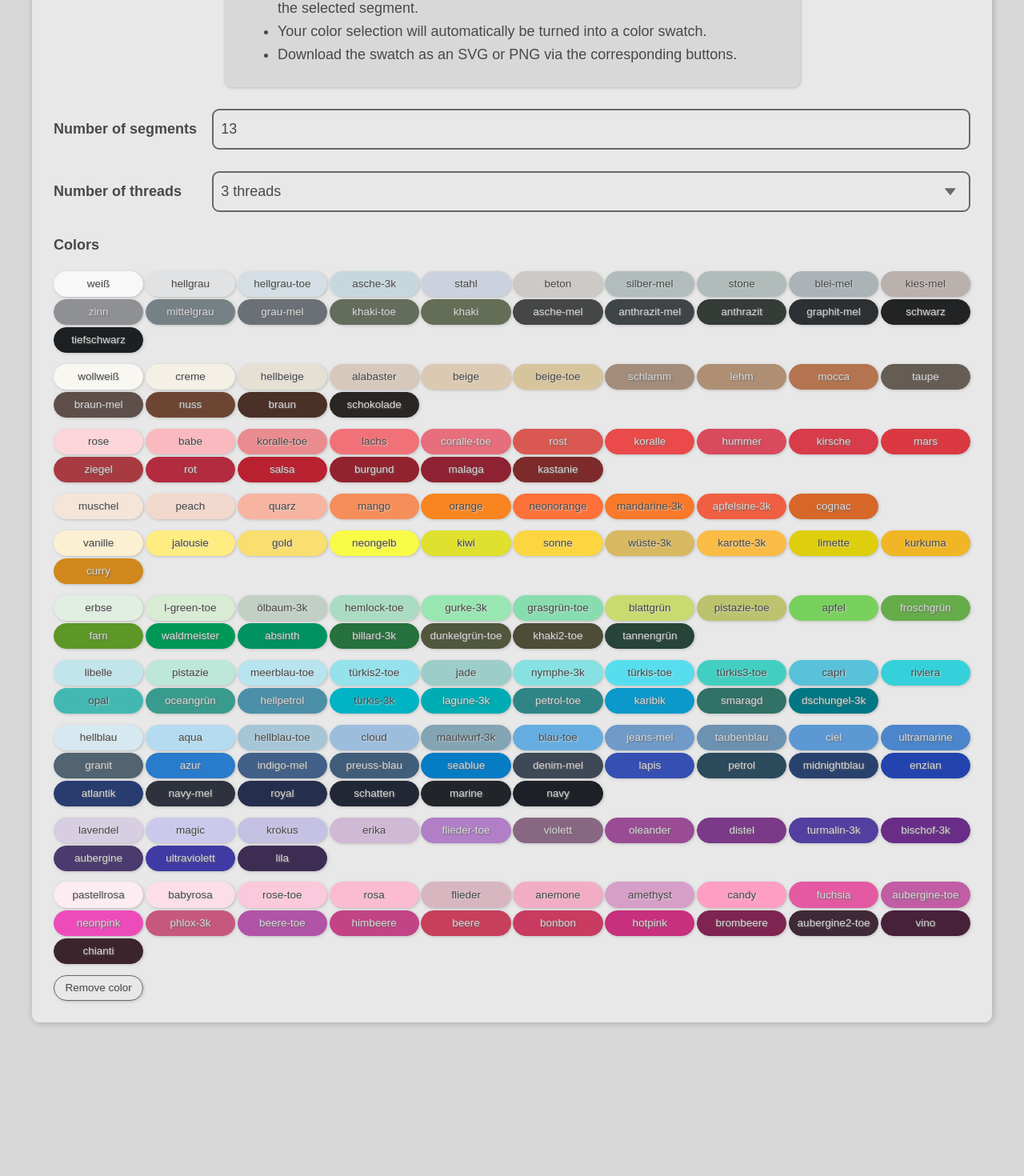
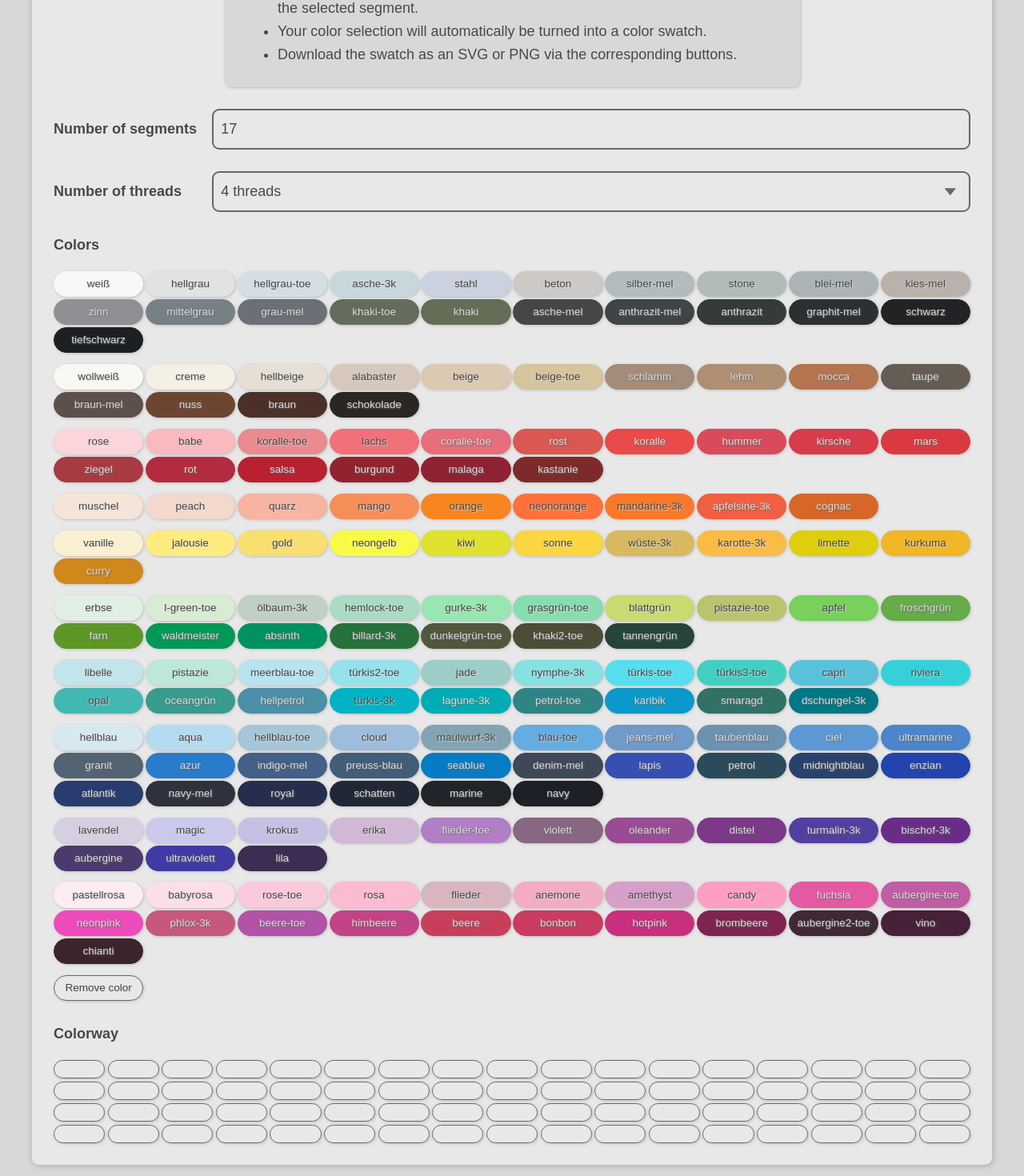
Before and after one commit to felis-blue/vue-yarn-gradients, a Vue app: page / in a window 1280 px wide. Shown: the part 453-1923 px from the top of the page at 80% size. Before the commit the page ends 1744 px from the top, so only its background shows below. Built offline with nearby package versions, Linux system fonts and the light colour scheme; a web font is replaced by a local one.

Commit message:
add colorway and focus and color functionality

```diff
--- a/src/components/ColorTemplates.vue
+++ b/src/components/ColorTemplates.vue
@@ -7,7 +7,7 @@
       class="color color-template"
       :class="[color.textColor, color.hueGroupStart ? 'hue-group-start' : '']"
       :style="color.hex ? `--color: ${color.hex};` : ''"
-      @click="handleTemplateClick(color)"
+      @click="$emit('updateColor', color)"
     >
       {{ color.name }}
     </button>
@@ -15,11 +15,8 @@
 </template>
 
 <script setup lang="ts">
-import { colors, type Color } from '@/data/colors';
-
-function handleTemplateClick(color: Color) {
-  console.log(color);
-}
+import { colors } from '@/data/colors';
+defineEmits(['updateColor']);
 </script>
 
 <style scoped>
@@ -29,16 +26,6 @@ function handleTemplateClick(color: Color) {
   grid-template-columns: repeat(auto-fit, minmax(14ch, 1fr));
   align-items: end;
   gap: 0.2em;
-}
-
-.color {
-  width: 100%;
-  height: 1.3em;
-  border: 1px solid var(--color, var(--color-text-accent));
-  border-radius: 100vw;
-  background-color: var(--color, transparent);
-
-  box-shadow: 1px 1px 4px -1px var(--color-shadow);
 }
 
 .color-template {
--- /dev/null
+++ b/src/components/ColorWay.vue
@@ -0,0 +1,40 @@
+<template>
+  <div id="yarn-colors">
+    <div v-for="(thread, row) in segments" :key="row" class="thread">
+      <ColorWaySegment
+        v-for="(segment, column) in thread"
+        :key="column"
+        :segment="segment"
+        @click="handleClick($event, row, column)"
+      />
+    </div>
+  </div>
+</template>
+
+<script setup lang="ts">
+import ColorWaySegment from './ColorWaySegment.vue';
+import type { ColorSegment } from './MainArea.vue';
+
+defineProps<{
+  segments: ColorSegment[][];
+}>();
+const emit = defineEmits(['updateFocus']);
+
+function handleClick(event: MouseEvent, row: number, column: number) {
+  emit('updateFocus', event.shiftKey, row, column);
+}
+</script>
+
+<style scoped>
+#yarn-colors {
+  display: grid;
+  gap: 0.2rem;
+}
+
+.thread {
+  display: grid;
+  grid-template-rows: 1fr;
+  grid-auto-flow: column;
+  gap: 0.2rem;
+}
+</style>
--- /dev/null
+++ b/src/components/ColorWaySegment.vue
@@ -0,0 +1,27 @@
+<template>
+  <button
+    type="button"
+    class="color color-part"
+    :class="{ focus: segment.focus }"
+    :style="segment.color?.hex ? `--color: ${segment.color.hex};` : ''"
+    :title="segment.color?.name"
+  ></button>
+</template>
+
+<script setup lang="ts">
+import type { ColorSegment } from './MainArea.vue';
+
+defineProps<{
+  segment: ColorSegment;
+}>();
+</script>
+
+<style scoped>
+.color-part {
+  height: 1.3rem;
+}
+
+.focus {
+  outline: auto;
+}
+</style>
--- a/src/components/MainArea.vue
+++ b/src/components/MainArea.vue
@@ -2,7 +2,7 @@
   <section class="main-area">
     <div class="item cols">
       <label for="segments">Number of segments</label>
-      <TextInput name="segments" id="segments" v-model="segments" />
+      <TextInput name="segments" id="segments" v-model="segmentCount" />
     </div>
 
     <div class="item cols">
@@ -14,21 +14,90 @@
       </SelectInput>
     </div>
 
-    <div class="item">
+    <div class="item colors">
       <label for="color-templates">Colors</label>
-      <ColorTemplates />
+      <ColorTemplates @update-color="updateColor" />
+    </div>
+
+    <div class="item colors">
+      <label for="yarn-colors">Colorway</label>
+      <ColorWay :segments="segments" @update-focus="updateFocus" />
     </div>
   </section>
 </template>
 
 <script setup lang="ts">
-import { ref } from 'vue';
+import { type Color } from '@/data/colors';
+import { onMounted, ref, watch, type Ref } from 'vue';
 import ColorTemplates from './ColorTemplates.vue';
+import ColorWay from './ColorWay.vue';
 import SelectInput from './form/SelectInput.vue';
 import TextInput from './form/TextInput.vue';
 
-const segments = ref(13);
-const threadCount = ref(3);
+export interface ColorSegment {
+  focus: boolean;
+  color?: Color;
+}
+
+const segmentCount = ref(17);
+const threadCount = ref(4);
+const segments: Ref<ColorSegment[][]> = ref([]);
+
+onMounted(() => {
+  setupSegments();
+});
+
+watch([segmentCount, threadCount], setupSegments);
+
+function setupSegments() {
+  segments.value = [];
+  for (let i = 0; i < threadCount.value; i++) {
+    const row: ColorSegment[] = [];
+    for (let j = 0; j < segmentCount.value; j++) {
+      row.push({ focus: false });
+    }
+    segments.value.push(row);
+  }
+}
+
+function updateFocus(shift: boolean, row: number, column: number) {
+  const currentSegment = segments.value[row][column];
+  const focus = toggleFocus(currentSegment);
+  if (shift) {
+    // toggle focus state of all segments that
+    //  * are on the same row as the clicked segment
+    //  * are before the clicked segment
+    //  * have the same color as the clicked segment
+    //  * and have no segments with another color between them and the clicked segment
+    for (const segment of segments.value[row].slice(0, column).reverse()) {
+      if (segment.color == currentSegment.color) {
+        toggleFocus(segment, focus);
+      } else {
+        break;
+      }
+    }
+  }
+}
+
+function updateColor(color: Color) {
+  for (const row of segments.value) {
+    for (const segment of row) {
+      if (segment.focus) {
+        segment.color = color;
+        segment.focus = false;
+      }
+    }
+  }
+}
+
+function toggleFocus(segment: ColorSegment, toggle?: boolean) {
+  if (toggle !== undefined) {
+    segment.focus = toggle;
+  } else {
+    segment.focus = !segment.focus;
+  }
+  return segment.focus;
+}
 </script>
 
 <style scoped>
@@ -48,4 +117,12 @@ const threadCount = ref(3);
     grid-template-columns: minmax(10ch, 18ch) 1fr;
   }
 }
+
+.colors:deep() .color {
+  border-radius: 100vw;
+  border: 1px solid var(--color, var(--color-text-accent));
+  background-color: var(--color, transparent);
+
+  box-shadow: 1px 1px 4px -1px var(--color-shadow);
+}
 </style>
```
